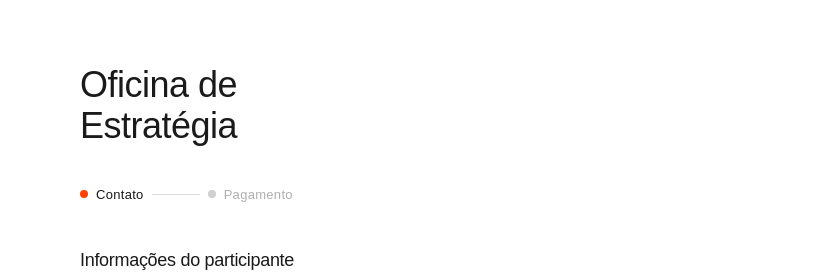
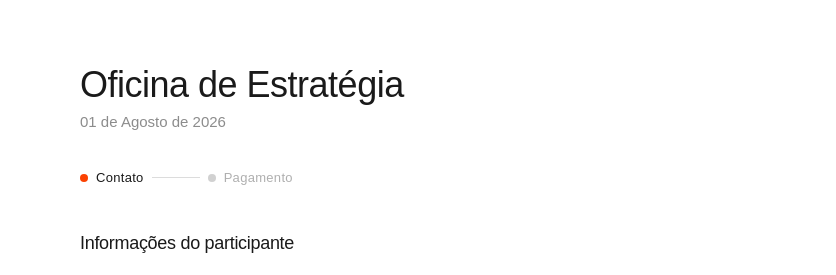
Before and after one commit to KataEstudioLab/kata-preview, a website: page checkout.html in a window 1280 px wide. Shown: the top 275 px of the page, 0-836 px from the left. Drawn offline with Linux system fonts and the light colour scheme; a web font is replaced by a local one.

Commit message:
Checkout — título numa linha, data abaixo
Co-Authored-By: Claude Sonnet 4.6 <noreply@anthropic.com>

```diff
--- a/checkout.html
+++ b/checkout.html
@@ -49,6 +49,13 @@
       letter-spacing: -0.5px;
       line-height: 1.15;
       color: var(--text);
+      margin-bottom: 8px;
+      white-space: nowrap;
+    }
+    .co-date {
+      font-size: 15px;
+      font-weight: 300;
+      color: rgba(26,26,26,0.5);
       margin-bottom: 40px;
     }
 
@@ -259,7 +266,8 @@
   <!-- Painel esquerdo -->
   <div class="co-left">
 
-    <h1 class="co-title">Oficina de<br>Estratégia</h1>
+    <h1 class="co-title">Oficina de Estratégia</h1>
+    <p class="co-date">01 de Agosto de 2026</p>
 
     <div class="co-steps" aria-label="Etapas">
       <div class="co-step is-active">
```
